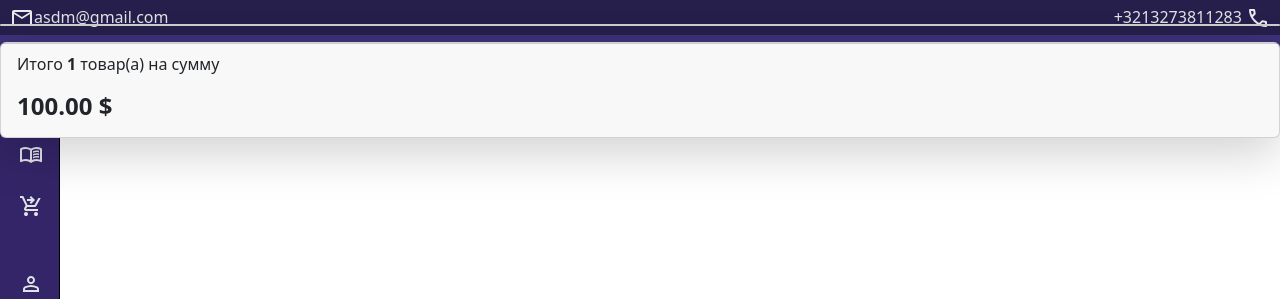
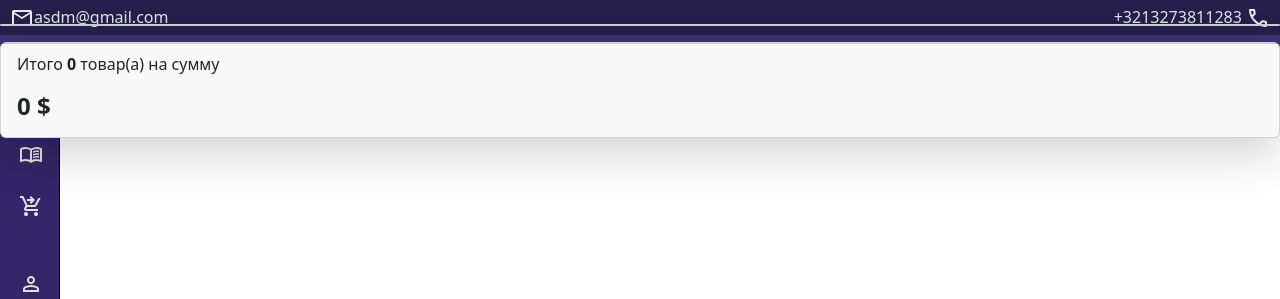
Before and after one commit to CustSh/CustS1, a Django app: page /carts/cart/ in a window 1280 px wide. Shown: the top 299 px of the page. Run offline with Django 5.2, Linux system fonts and the light colour scheme; the visitor is signed in with stand-in values (Sample User, id 1); data that the repository does not hold is empty; parts of the project's set-up code (start-up, migrations or seed data) failed here and were passed over.

Commit message:
добавил появление продуктов в корзине и их подсчета

```diff
--- a/CustS/carts/templates/carts/carts.html
+++ b/CustS/carts/templates/carts/carts.html
@@ -8,9 +8,9 @@
 
 {% block title %}Корзина{% endblock %}
 
-{% block extra_css %}
+{% comment %} {% block extra_css %}
 <link rel="stylesheet" href="{% static 'casts/css/casts.css' %}">
-{% endblock %}
+{% endblock %} {% endcomment %}
 
 {% block content %}
 <div class="card mb-3 text-bg-light shadow-lg">
@@ -30,14 +30,14 @@
               <input type="text" class="form-control number" value="{{ cart.quantity }}"
               readonly>
               <span class="input-group-btn">
-                <button type="button" class="btn btn-dark btn-sm increment"                        data-cart-id="" data-cart-change-url="">+</button>
+                <button type="button" class="btn btn-dark btn-sm increment" data-cart-id="" data-cart-change-url="">+</button>
               </span>
             </div>
           </div>
         <div class="col p-0">
           <p>x {{ cart.product.sell_price }} = </p>
         </div>
-        <div class="col p-0"><strong> {{ card.products_price }} $</strong></div>
+        <div class="col p-0"><strong> {{ cart.products_price }} $</strong></div>
         <div class="col p-0">
             <a href="#" class="remove-from-cart" data-cart-id="">
                 <img class="mx-1" src="../deps/icons/trash3-fill.svg"
@@ -52,8 +52,8 @@
 </div>
 <div class="card mb-3 shadow-lg">
     <div class="card-footer">
-        <p class="float-left">Итого <strong>1</strong> товар(а) на сумму</p>
-        <h4 class="float-left"><strong>100.00 $</strong></h4>
+        <p class="float-left">Итого <strong>{{ carts.total_quantity }}</strong> товар(а) на сумму</p>
+        <h4 class="float-left"><strong>{{ carts.total_price }} $</strong></h4>
     </div>
 </div>
 {% endblock %}
--- a/CustS/carts/views.py
+++ b/CustS/carts/views.py
@@ -3,8 +3,16 @@ from django.http import HttpResponse
 from catalog.models import Product
 from carts.models import Cart
 
+# def carts(request):
+#     return render(request, "carts/carts.html", {'request': request})
+
+# работает
 def carts(request):
-    return render(request, "carts/carts.html")
+    carts = Cart.objects.filter(user=request.user) if request.user.is_authenticated else None
+    context = {
+        'carts': carts,
+    }
+    return render(request, 'carts/carts.html', context)
 
 
 def add(request, product_slug):
```
